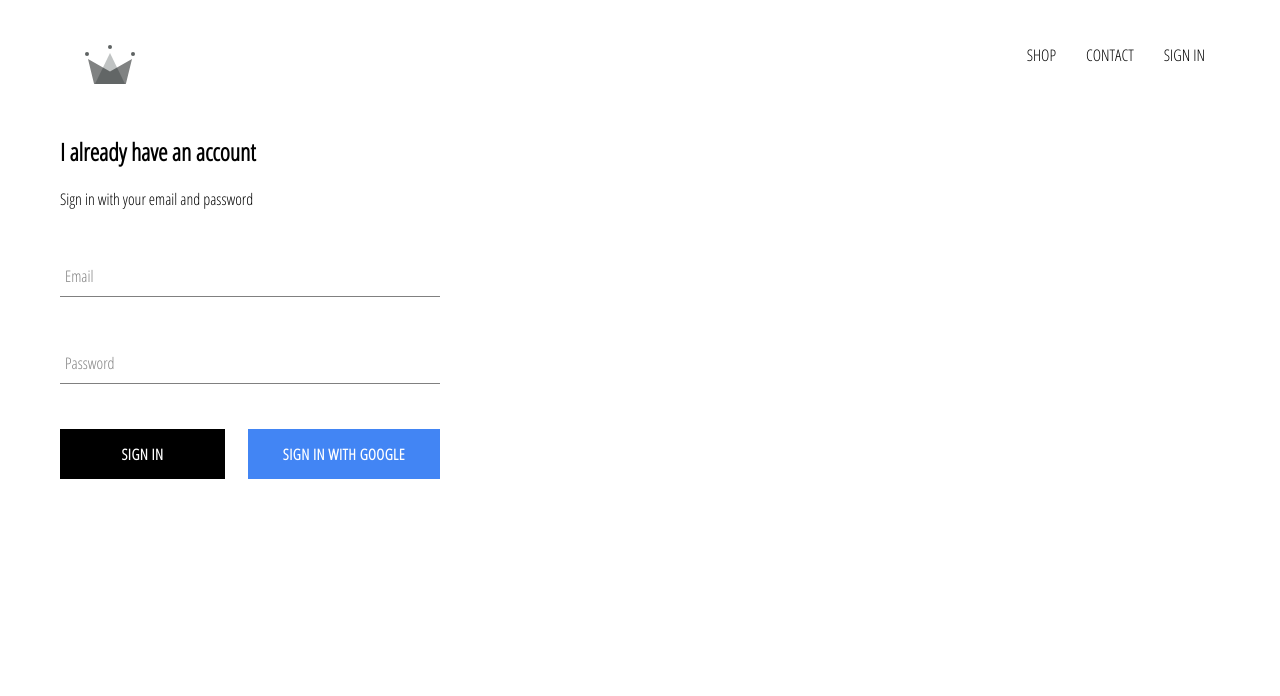
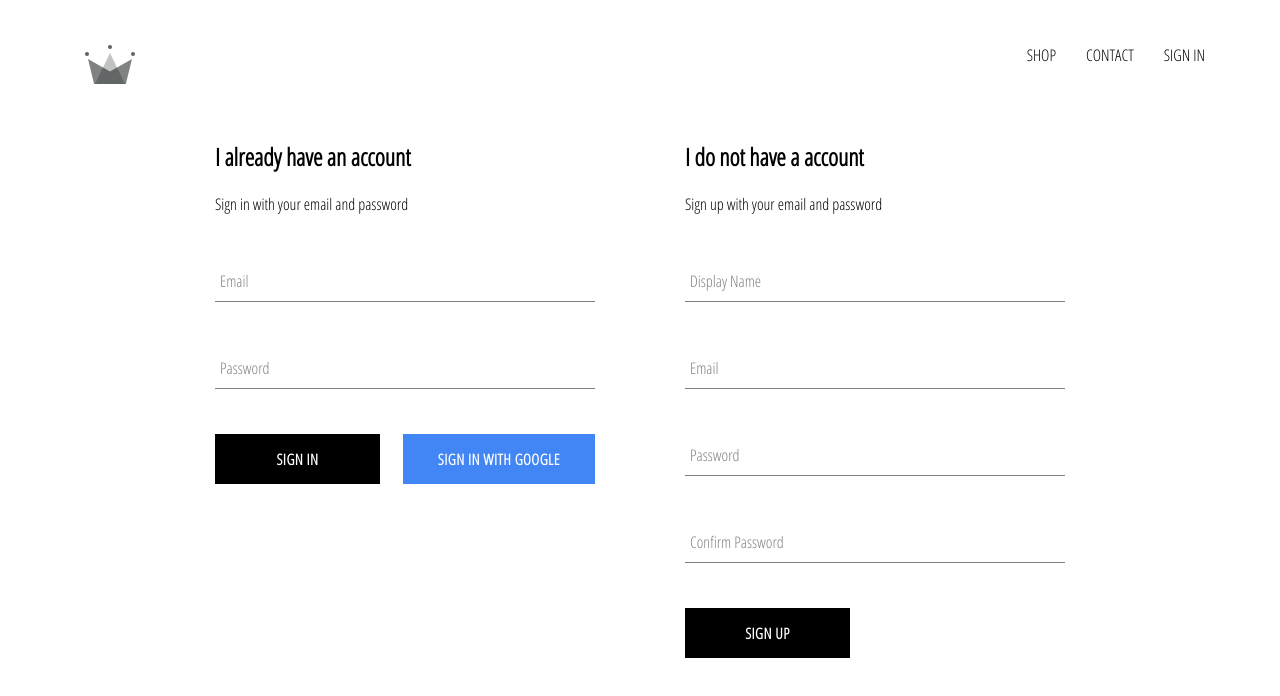
Before and after one commit to Ezhilvelan/dev-clothing, a React (Create React App) app: page /signin in a window 1280 px wide. Shown: the top 696 px of the page. Built offline with nearby package versions, Linux system fonts and the light colour scheme; no server answers.

Commit message:
Added sign-in and sign-up page

```diff
--- a/src/App.js
+++ b/src/App.js
@@ -6,7 +6,7 @@
 import ShopPage from "./pages/shop/shop.component";
 import Header from "./components/header/header.component";
 import SignInANdSignUpPage from "./pages/sign-in-and-sign-up/sign-in-and-sign-up.component";
-import { auth} from "./firebase/firebase.utils";
+import {auth, createUserProfileDocument} from "./firebase/firebase.utils";
 
 class App extends React.Component {
     constructor() {
@@ -20,9 +20,19 @@
     unsubscribeFromAuth = null;
 
     componentDidMount() {
-        this.unsubscribeFromAuth = auth.onAuthStateChanged(user => {
-            this.setState({currentUser: user});
-        })
+        this.unsubscribeFromAuth = auth.onAuthStateChanged(async userAuth => {
+           if(userAuth) {
+               const userRef = await createUserProfileDocument(userAuth);
+
+               userRef.onSnapshot(snapShot => {
+                   this.setState({ currentUser: {
+                       id: snapShot.id,
+                           ...snapShot.data()
+                       }})
+               })
+           }
+           this.setState({currentUser: userAuth });
+        });
     }
 
     componentWillUnmount() {
--- a/src/components/sign-in/sign-in.component.jsx
+++ b/src/components/sign-in/sign-in.component.jsx
@@ -1,7 +1,7 @@
 import React from 'react';
 import FormInput from "../form-input/form-input.component";
 import CustomButton from "../custom-button/custom-button.component";
-import { signInWithGoogle} from "../../firebase/firebase.utils";
+import { auth, signInWithGoogle} from "../../firebase/firebase.utils";
 
 import './sign-in.styles.scss'
 
@@ -14,10 +14,17 @@
         }
     }
 
-    handleSubmit = event => {
+    handleSubmit = async event => {
         event.preventDefault();
 
-        this.setState({email: '', password: ''})
+        const { email, password } = this.state;
+
+        try {
+            await auth.signInWithEmailAndPassword(email, password);
+            this.setState({email: '', password: ''})
+        } catch (error) {
+            console.log(error);
+        }
     }
 
     handleChange = event => {
--- /dev/null
+++ b/src/components/sign-up/sign-up.component.jsx
@@ -0,0 +1,74 @@
+import React from 'react';
+import FormInput from "../form-input/form-input.component";
+import CustomButton from "../custom-button/custom-button.component";
+
+import { auth, createUserProfileDocument} from "../../firebase/firebase.utils";
+
+import './sign-up.styles.scss';
+
+class SignUp extends React.Component {
+    constructor(props) {
+        super(props);
+
+        this.state = {
+            displayName: '',
+            email: '',
+            password: '',
+            confirmPassword: ''
+        }
+    }
+
+    handleSubmit = async event => {
+        event.preventDefault();
+        const { displayName, email, password, confirmPassword} = this.state;
+
+        if(password != confirmPassword) {
+            alert("password don't match");
+            return;
+        }
+
+        try {
+            const { user } = auth.createUserWithEmailAndPassword(email, password);
+            await createUserProfileDocument(user, {displayName});
+
+            this.setState({
+                displayName: '',
+                email: '',
+                password: '',
+                confirmPassword: ''
+            });
+        } catch (error) {
+            console.log(error);
+        }
+    }
+
+    handleChange = event => {
+        const { name, value } = event.target;
+        this.setState({ [name]: value });
+    }
+
+    render() {
+        const { displayName, email, password, confirmPassword} = this.state;
+
+        return (
+            <div className='sign-up'>
+                <h2>I do not have a account</h2>
+                <span>Sign up with your email and password</span>
+                <form className='sign-up-form' onSubmit={this.handleSubmit}>
+                    <FormInput type='text' name='displayName' value={displayName} onChange={this.handleChange}
+                               label='Display Name' required/>
+                    <FormInput type='email' name='email' value={email} onChange={this.handleChange} label='Email'
+                               required/>
+                    <FormInput type='password' name='password' value={password} onChange={this.handleChange}
+                               label='Password' required/>
+                    <FormInput type='password' name='confirmPassword' value={confirmPassword}
+                               onChange={this.handleChange} label='Confirm Password' required/>
+                    <CustomButton type='submit'> SIGN UP</CustomButton>
+                </form>
+
+            </div>
+        );
+    }
+}
+
+export default SignUp;
--- /dev/null
+++ b/src/components/sign-up/sign-up.styles.scss
@@ -0,0 +1,9 @@
+.sign-up {
+  display: flex;
+  flex-direction: column;
+  width: 380px;
+
+  .title {
+    margin: 10px 0;
+  }
+}
--- a/src/firebase/firebase.utils.js
+++ b/src/firebase/firebase.utils.js
@@ -12,6 +12,32 @@
     measurementId: "G-MEFYGZ7SD4"
 };
 
+export const createUserProfileDocument = async (userAuth, additionalData) => {
+    if(!userAuth) return;
+
+    const userRef = firestore.doc(`users/${userAuth.uid}`);
+
+    const snapShot = await userRef.get();
+
+    if(!snapShot.exists){
+        const { displayName, email} = userAuth;
+        const  createdAt = new Date();
+
+        try {
+            await userRef.set({
+                displayName,
+                email,
+                createdAt,
+                ...additionalData
+            })
+        } catch (error) {
+            console.log('error creating user', error.message);
+        }
+    }
+
+    return userRef;
+}
+
 firebase.initializeApp(config);
 
 export const auth = firebase.auth();
--- a/src/pages/sign-in-and-sign-up/sign-in-and-sign-up.component.jsx
+++ b/src/pages/sign-in-and-sign-up/sign-in-and-sign-up.component.jsx
@@ -1,10 +1,12 @@
 import React from 'react';
 import SignIn from "../../components/sign-in/sign-in.component";
+import SignUp from "../../components/sign-up/sign-up.component";
 import './sign-in-and-sign-up.styles.scss';
 
 const SignInANdSignUpPage = () => (
     <div className='sign-in-and-sign-up'>
         <SignIn />
+        <SignUp />
     </div>
 );
 
--- a/src/pages/sign-in-and-sign-up/sign-in-and-sign-up.styles.scss
+++ b/src/pages/sign-in-and-sign-up/sign-in-and-sign-up.styles.scss
@@ -0,0 +1,6 @@
+.sign-in-and-sign-up {
+  width: 850px;
+  display: flex;
+  justify-content: space-between;
+  margin: 30px auto;
+}
```
